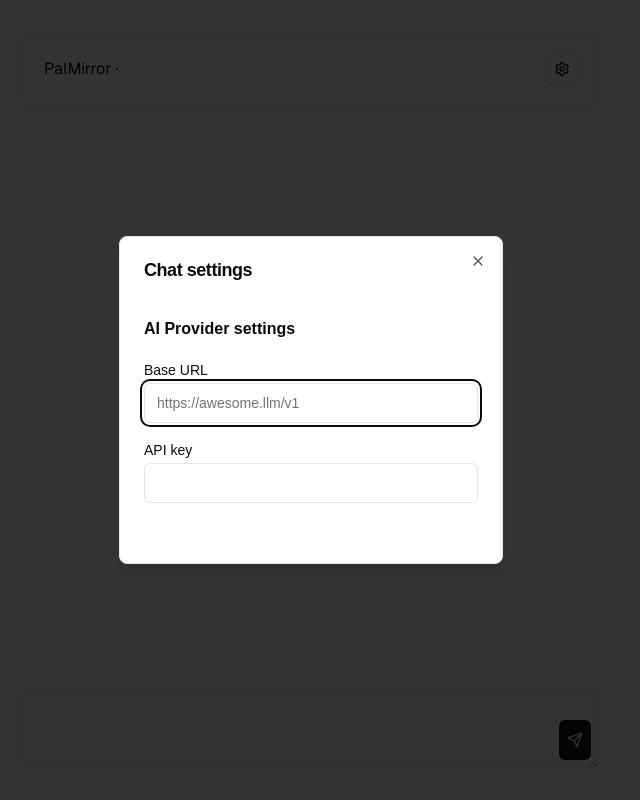
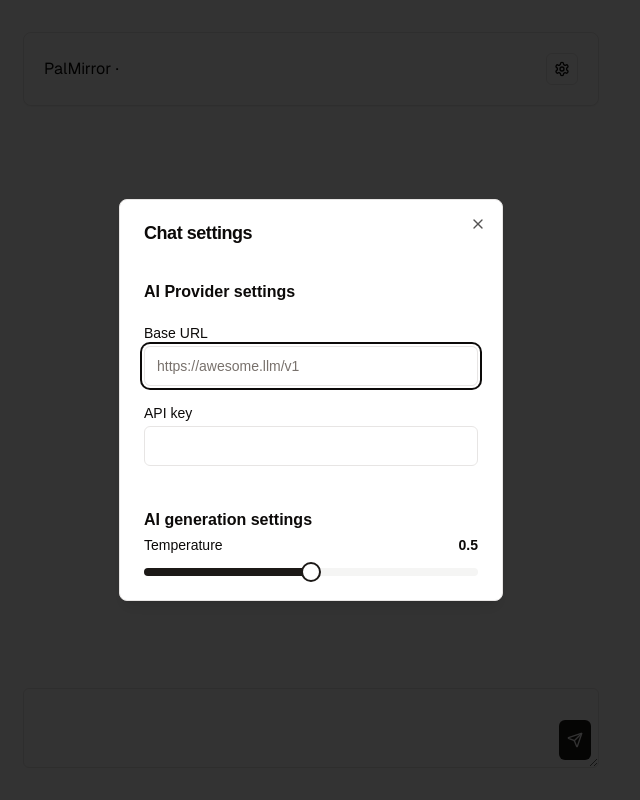
Before and after one commit to Joystickplays/palmirror, a Next.js app: page /chat in a window 1280 px wide. Both pictures are taken after a click on the button 891 px from the left and 69 px from the top of the page. Shown: the whole page, without its empty margins (329-969 px from the left). Built offline with nearby package versions, Linux system fonts and the light colour scheme.

Commit message:
regeneration qol and animations, haptic vibrations

```diff
--- a/app/chat/page.tsx
+++ b/app/chat/page.tsx
@@ -6,7 +6,7 @@
 import { ToastContainer, toast } from 'react-toastify';
 import 'react-toastify/dist/ReactToastify.css';
 
-import { getSystemMessage } from "@/components/systemMessageGeneration"
+import { getSystemMessage } from "@/components/systemMessageGeneration";
 
 import OpenAI from "openai";
 
@@ -24,35 +24,51 @@
   const [isThinking, setIsThinking] = useState(false);
   const [baseURL, setBaseURL] = useState('');
   const [apiKey, setApiKey] = useState('none');
+  const [generationTemperature, setGenerationTemperature] = useState(0.5);
 
   const abortController = useRef<AbortController | null>(null);
+  const messageEndRef = useRef<HTMLDivElement>(null);
+  const secondLastMessageRef = useRef<HTMLDivElement | null>(null);
+
+  const getProxyConf = () => {
+    const savedBaseURL = localStorage.getItem('Proxy_baseURL');
+    const savedApiKey = localStorage.getItem('Proxy_apiKey');
+    const savedTemperature = localStorage.getItem('Proxy_Temperature')
+    if (savedBaseURL) { setBaseURL(savedBaseURL) };
+    if (savedApiKey) { setApiKey(savedApiKey) };
+    if (savedTemperature) { setGenerationTemperature(parseFloat(savedTemperature)) };
+  };
+
 
   useEffect(() => {
-    const savedBaseURL = localStorage.getItem('Proxy_baseURL');
-    const savedApiKey = localStorage.getItem('Proxy_apiKey');
-    if (savedBaseURL) setBaseURL(savedBaseURL);
-    if (savedApiKey) setApiKey(savedApiKey);
-
+    getProxyConf()
+    console.log(baseURL)
     openai = new OpenAI({
-      apiKey: savedApiKey ?? 'none',
-      baseURL: savedBaseURL ?? undefined,
+      apiKey: apiKey ?? 'none',
+      baseURL: baseURL ?? undefined,
       dangerouslyAllowBrowser: true // nothing could possibly go wrong, right
     });
   }, [apiKey, baseURL]);
 
   const textareaRef = useRef<HTMLTextAreaElement>(null);
-  const messageEndRef = useRef<HTMLDivElement>(null);
+
+  const vibrate = (dur: number) => {
+    if ("vibrate" in navigator) {
+      navigator.vibrate(dur)
+    }
+  }
 
   const handleSendMessage = (e: React.KeyboardEvent<HTMLTextAreaElement>, force: boolean) => {
     if (e.key === 'Enter' && !e.ctrlKey && newMessage.trim() !== "" || force) {
       try { e.preventDefault(); } catch {}
 
       // Check if a proxy URL is provided (contains https://)
+      getProxyConf()
+
       if (!baseURL.includes('https://')) {
-        toast.error("You need to configure your AI provider first in Settings.")
-        return
+        toast.error("You need to configure your AI provider first in Settings.");
+        return;
       }
-
 
       setIsThinking(true);
 
@@ -67,7 +83,7 @@
       textareaRef.current?.focus();
 
       const sendMessage = async () => {
-        const systemMessageContent = getSystemMessage(characterData)
+        const systemMessageContent = getSystemMessage(characterData);
         const userMessageContent = newMessage ?? "Hello";
 
         // Create a new AbortController instance for each request
@@ -81,7 +97,8 @@
               ...messages.map(msg => ({ ...msg, name: "-" })),
               { role: "user", content: userMessageContent, name: "user" }
             ],
-            stream: true
+            stream: true,
+            temperature: generationTemperature
           });
 
           let assistantMessage = ""; // To accumulate the streamed content
@@ -105,6 +122,7 @@
               ...prevMessages.slice(0, -1),
               { role: "assistant", content: assistantMessage, stillGenerating: true }
             ]);
+            vibrate(10)
           }
         } catch (error) {
           if (abortController.current?.signal.aborted) {
@@ -131,10 +149,16 @@
   };
 
   const regenerateFunction = () => {
-      setIsThinking(true)
+    setIsThinking(true);
+    // Scroll to the second-to-last message
+    secondLastMessageRef.current?.scrollIntoView({ behavior: 'smooth', block: 'end' });
+    console.log("Scrolling")
+    setTimeout(() => {
       setMessages(prevMessages => prevMessages.slice(0, -1));
       handleSendMessage({ key: 'Enter', ctrlKey: false } as React.KeyboardEvent<HTMLTextAreaElement>, true);
-  }
+    }, 1000); // Delay to ensure DOM updates
+
+  };
 
   const onCancel = () => {
     if (abortController.current) {
@@ -158,7 +182,6 @@
     }
   }, [messages, characterData.initialMessage]);
 
-  // Scroll to the bottom of the message list whenever a new message is added
   useEffect(() => {
     messageEndRef.current?.scrollIntoView({ behavior: 'smooth' });
   }, [messages]);
@@ -175,13 +198,29 @@
         draggable
         theme="dark"
       />
-      <div className="grid max-w-[40rem] w-full h-screen p-2 sm:p-8 font-[family-name:var(--font-geist-sans)] grid-rows-[auto_1fr] gap-4">
+      <div className="grid max-w-[40rem] w-full h-dvh p-2 sm:p-8 font-[family-name:var(--font-geist-sans)] grid-rows-[auto_1fr] gap-4">
         <ChatHeader characterName={characterData.name} />
         <div className="overflow-y-auto overflow-x-hidden">
           <div className="flex flex-col justify-end gap-2 min-h-full">
-            {messages.map((message, index) => (
-              <MessageCard key={index} role={message.role} content={message.content} stillGenerating={message.stillGenerating} regenerateFunction={regenerateFunction} globalIsThinking={isThinking} isLastMessage={index === messages.length - 1} />
-            ))}
+            <div style={{ height: '60vh'}}></div>
+            {messages.map((message, index) => {
+              const isSecondLast = index === messages.length - 2;
+              return (
+                <div
+                  key={index}
+                  ref={isSecondLast ? secondLastMessageRef : null}
+                >
+                  <MessageCard
+                    role={message.role}
+                    content={message.content}
+                    stillGenerating={message.stillGenerating}
+                    regenerateFunction={regenerateFunction}
+                    globalIsThinking={isThinking}
+                    isLastMessage={index === messages.length - 1}
+                  />
+                </div>
+              );
+            })}
             <div ref={messageEndRef} />
           </div>
         </div>
@@ -195,7 +234,6 @@
           isThinking={isThinking}
         />
       </div>
-
     </div>
   );
 };
--- a/app/globals.css
+++ b/app/globals.css
@@ -72,7 +72,7 @@
 }
 
 ::-webkit-scrollbar {
-  width: 5px;
+  width: 2px;
   height: 10px;
 }
 
--- a/components/ChatHeader.tsx
+++ b/components/ChatHeader.tsx
@@ -12,6 +12,8 @@
   DialogTitle,
   DialogTrigger,
 } from "@/components/ui/dialog";
+import { Slider } from "@/components/ui/slider"
+
 
 interface ChatHeaderProps {
   characterName: string;
@@ -20,6 +22,7 @@
 const ChatHeader: React.FC<ChatHeaderProps> = ({ characterName }) => {
   const [baseURL, setBaseURL] = useState('');
   const [apiKey, setApiKey] = useState('');
+  const [temperature, setTemperature] = useState(0.5);
 
   // Load values from localStorage on mount
   useEffect(() => {
@@ -41,6 +44,11 @@
     setApiKey(value);
     localStorage.setItem('Proxy_apiKey', value);
   };
+
+  const handleTemperatureChange = (value: number[]) => {
+    setTemperature(value[0]);
+    localStorage.setItem('Proxy_temperature', value.toString());
+  }
 
   return (
     <Card>
@@ -73,6 +81,14 @@
                   />
                 </div>
               </div>
+              <h2 className="my-4 font-bold">AI generation settings</h2>
+              <div>
+                <div className="flex row justify-between mb-4">
+                  <Label>Temperature</Label>
+                  <Label className="font-bold">{temperature}</ Label>
+                </div>
+                <Slider defaultValue={[0.5]} min={0} max={1} step={0.01} onValueChange={(val: number[]) => { handleTemperatureChange(val) }}/>
+              </div>
             </DialogHeader>
           </DialogContent>
         </Dialog>
--- a/components/MessageCard.tsx
+++ b/components/MessageCard.tsx
@@ -14,21 +14,36 @@
   isLastMessage: boolean;
 }
 
+const vibrate = (dur: number) => {
+  if ("vibrate" in navigator) {
+    navigator.vibrate(dur)
+  }
+}
+
 const MessageCard: React.FC<MessageCardProps> = ({ content, role, stillGenerating, regenerateFunction, globalIsThinking, isLastMessage }) => {
 
   const [{ x, y, scale, height }, apiSpring] = useSpring(() => ({ x: 0, y: 0, scale: 1, height: 100 }));
+  let aboutToRegenerate = false;
 
   const triggerRegenerate = useCallback(() => {
     regenerateFunction();
     console.log("trigger")
   }, [regenerateFunction]);
 
-  const bind = useDrag(({ down, movement: [mx] }) => {
+  const bind = useDrag(({ down, movement: [mx], velocity: [vx] }) => {
     // const [offsetX, offsetY] = state.offset;
 
-    apiSpring.start({ x: down ? ((mx >= 0 ? 0.15 * mx : 0.75 * mx) / (role === "user" || stillGenerating || !isLastMessage || globalIsThinking ? 10 : 1)) : 0, y: 0, scale: 1, height: down ? 80 : 100, config: { tension: 120, friction: 14 } });
-
-    if (mx < -200 && !globalIsThinking && !stillGenerating && role !== "user" && isLastMessage && !down) {
+    if (mx < -200 && !globalIsThinking && !stillGenerating && role !== "user" && isLastMessage) {
+      if (aboutToRegenerate === false ) {
+        aboutToRegenerate = true
+        vibrate(50);
+      }
+      apiSpring.start({ x: down ? ((mx >= 0 ? 0.15 * mx : 0.75 * mx) / (role === "user" || stillGenerating || !isLastMessage || globalIsThinking ? 10 : 1)) + -50 : 0, y: 0, scale: .8, height: down ? 80 : 100, config: { tension: 120, friction: 14 } });
+    } else {
+      aboutToRegenerate = false
+      apiSpring.start({ x: down ? ((mx >= 0 ? 0.15 * mx : 0.75 * mx) / (role === "user" || stillGenerating || !isLastMessage || globalIsThinking ? 10 : 1)) : 0, y: 0, scale: 1, height: down ? 80 : 100, config: { tension: 120, friction: 14 } });
+    }
+    if ((vx < -50 || mx < -200) && !globalIsThinking && !stillGenerating && role !== "user" && isLastMessage && !down) {
 
       apiSpring.start({
         x: -500,
--- /dev/null
+++ b/components/ui/slider.tsx
@@ -0,0 +1,28 @@
+"use client"
+
+import * as React from "react"
+import * as SliderPrimitive from "@radix-ui/react-slider"
+
+import { cn } from "@/lib/utils"
+
+const Slider = React.forwardRef<
+  React.ElementRef<typeof SliderPrimitive.Root>,
+  React.ComponentPropsWithoutRef<typeof SliderPrimitive.Root>
+>(({ className, ...props }, ref) => (
+  <SliderPrimitive.Root
+    ref={ref}
+    className={cn(
+      "relative flex w-full touch-none select-none items-center",
+      className
+    )}
+    {...props}
+  >
+    <SliderPrimitive.Track className="relative h-2 w-full grow overflow-hidden rounded-full bg-secondary">
+      <SliderPrimitive.Range className="absolute h-full bg-primary" />
+    </SliderPrimitive.Track>
+    <SliderPrimitive.Thumb className="block h-5 w-5 rounded-full border-2 border-primary bg-background ring-offset-background transition-colors focus-visible:outline-none focus-visible:ring-2 focus-visible:ring-ring focus-visible:ring-offset-2 disabled:pointer-events-none disabled:opacity-50" />
+  </SliderPrimitive.Root>
+))
+Slider.displayName = SliderPrimitive.Root.displayName
+
+export { Slider }
--- a/package.json
+++ b/package.json
@@ -12,6 +12,7 @@
     "@radix-ui/react-avatar": "^1.1.1",
     "@radix-ui/react-dialog": "^1.1.2",
     "@radix-ui/react-label": "^2.1.0",
+    "@radix-ui/react-slider": "^1.2.1",
     "@radix-ui/react-slot": "^1.1.0",
     "@radix-ui/react-toggle": "^1.1.0",
     "@radix-ui/react-toggle-group": "^1.1.0",
```
Also changed, not shown: 1 other file (tests, documents, lock files or other folders).
